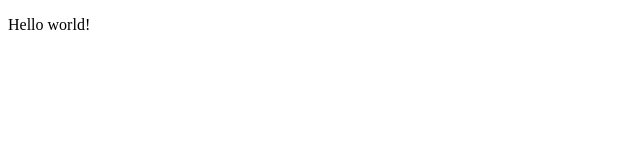
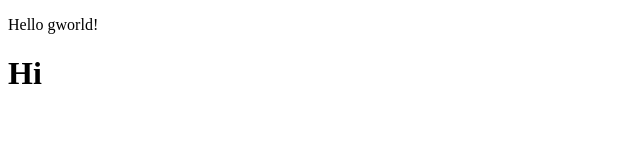
Before and after one commit to Stanislavussov/project, a plain HTML site: page index.html in a window 1280 px wide. Shown: the full height of the page, 0-640 px from the left. Drawn offline with Linux system fonts and the light colour scheme.

Commit message:
my commit

```diff
--- a/code.js
+++ b/code.js
@@ -0,0 +1 @@
+gi
--- a/index.html
+++ b/index.html
@@ -7,7 +7,8 @@
 </head>
 <body>
 
-    <p onclick="">Hello world!</p>
+    <p>Hello gworld!</p>
+    <h1>Hi</h1>
 
 <script src="js/script.js"></script>
 
--- a/js/script.js
+++ b/js/script.js
@@ -7,5 +7,13 @@
 // incr++;
 // decr--;
 
-console.log(++incr);
-console.log(--decr);
+// console.log(++incr);
+// console.log(--decr);
+
+
+console.log(2*4 === '8');
+
+const isChecked = false,
+        isClose = false;
+
+console.log(isChecked || !isClose);
```
